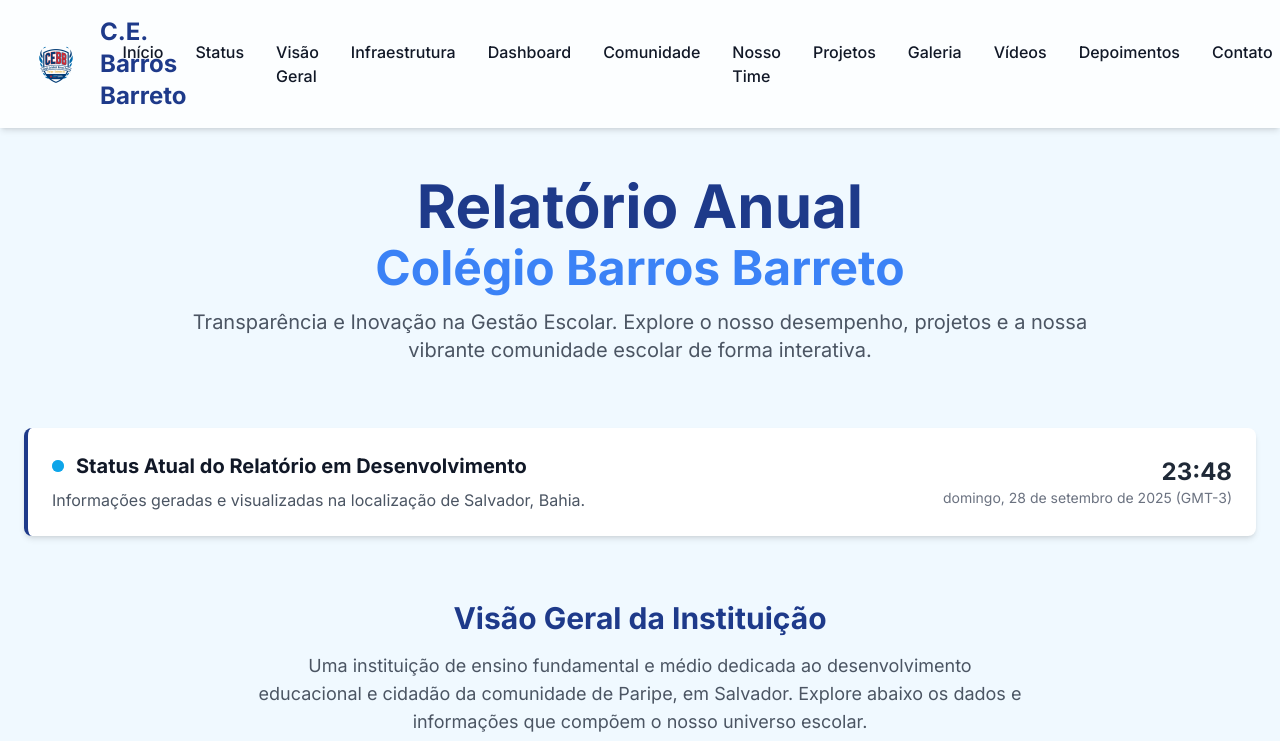
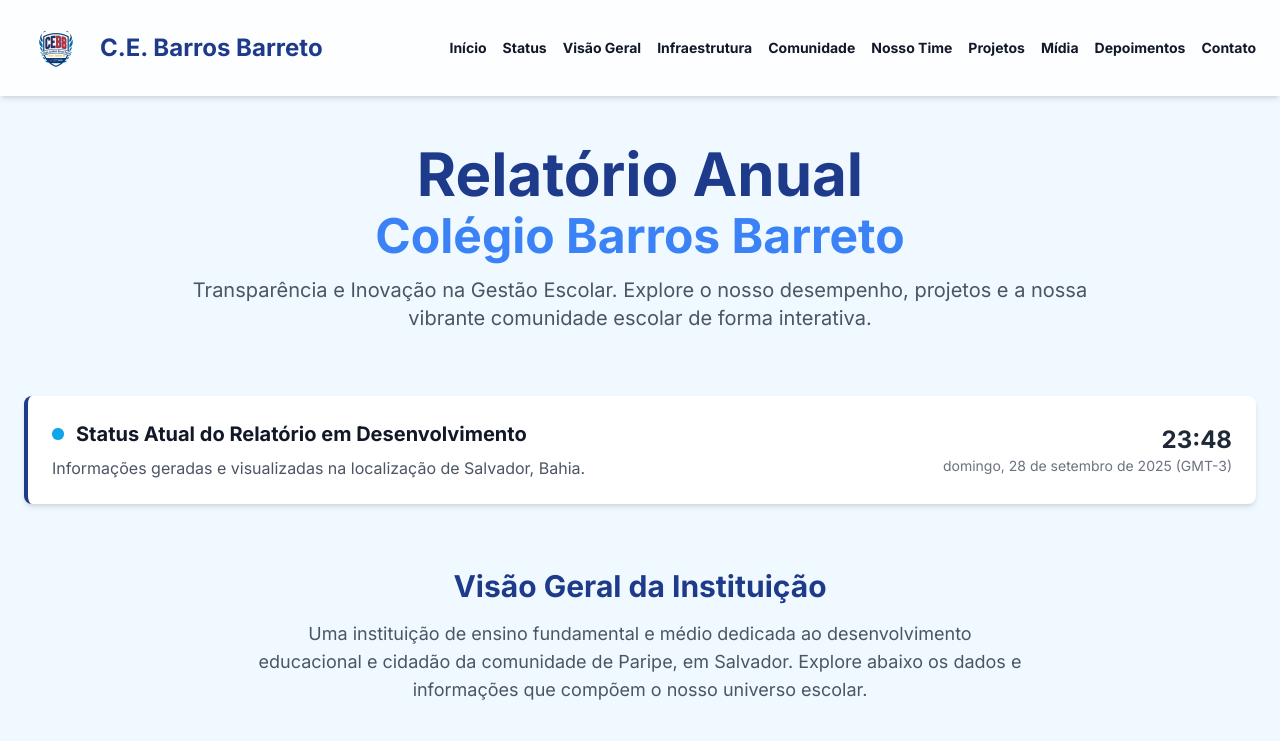
Before and after one commit to wilderpaz/cebb, a plain HTML site: page index.html in a window 1280 px wide. Shown: the top 741 px of the page. Drawn offline with nearby package versions, Linux system fonts and the light colour scheme.

Commit message:
Update index.html

```diff
--- a/index.html
+++ b/index.html
@@ -174,30 +174,29 @@
                 <img src="img/logoprovcebb_SF.png" alt="Logomarca do Colégio Estadual Barros Barreto" class="h-16 w-16 mr-3">
                 <span class="text-xl md:text-2xl font-bold text-[#1E3A8A]">C.E. Barros Barreto</span>
             </a>
-            <div class="hidden md:flex space-x-8">
-                <a href="#hero" class="nav-link font-medium">Início</a>
-                <a href="#status" class="nav-link font-medium">Status</a>
-                <a href="#overview" class="nav-link font-medium">Visão Geral</a>
-                <a href="#infra" class="nav-link font-medium">Infraestrutura</a>
-                <a href="dashboard.html" class="nav-link font-medium">Dashboard</a>
-                <a href="#community" class="nav-link font-medium">Comunidade</a>
-                <a href="#team" class="nav-link font-medium">Nosso Time</a>
-                <a href="#projects" class="nav-link font-medium">Projetos</a>
-                <a href="#gallery" class="nav-link font-medium">Galeria</a>
-                <a href="#videos" class="nav-link font-medium">Vídeos</a>
-                <a href="#testimonials" class="nav-link font-medium">Depoimentos</a>
-                <a href="#contact" class="nav-link font-medium">Contato</a>
+            <!-- MENU PRINCIPAL: Otimizado para telas maiores -->
+            <div class="hidden md:flex space-x-4 items-center">
+                <a href="#hero" class="nav-link text-sm font-semibold">Início</a>
+                <a href="#status" class="nav-link text-sm font-semibold">Status</a>
+                <a href="#overview" class="nav-link text-sm font-semibold">Visão Geral</a>
+                <a href="#infra" class="nav-link text-sm font-semibold">Infraestrutura</a>
+                <a href="#community" class="nav-link text-sm font-semibold">Comunidade</a>
+                <a href="#team" class="nav-link text-sm font-semibold">Nosso Time</a>
+                <a href="#projects" class="nav-link text-sm font-semibold">Projetos</a>
+                <a href="#gallery" class="nav-link text-sm font-semibold">Mídia</a> <!-- Agrupado Galeria e Vídeos -->
+                <a href="#testimonials" class="nav-link text-sm font-semibold">Depoimentos</a>
+                <a href="#contact" class="nav-link text-sm font-semibold">Contato</a>
             </div>
             <button id="mobile-menu-button" class="md:hidden p-2 rounded-md focus:outline-none focus:ring-2 focus:ring-gray-500">
                 <span class="text-2xl">☰</span>
             </button>
         </nav>
+        <!-- MENU MOBILE -->
         <div id="mobile-menu" class="hidden md:hidden bg-white">
             <a href="#hero" class="block text-center py-2 px-4 text-sm hover:bg-gray-100">Início</a>
             <a href="#status" class="block text-center py-2 px-4 text-sm hover:bg-gray-100">Status</a>
             <a href="#overview" class="block text-center py-2 px-4 text-sm hover:bg-gray-100">Visão Geral</a>
             <a href="#infra" class="block text-center py-2 px-4 text-sm hover:bg-gray-100">Infraestrutura</a>
-            <a href="dashboard.html" class="block text-center py-2 px-4 text-sm hover:bg-gray-100">Dashboard</a>
             <a href="#community" class="block text-center py-2 px-4 text-sm hover:bg-gray-100">Comunidade</a>
             <a href="#team" class="block text-center py-2 px-4 text-sm hover:bg-gray-100">Nosso Time</a>
             <a href="#projects" class="block text-center py-2 px-4 text-sm hover:bg-gray-100">Projetos</a>
@@ -246,7 +245,7 @@
                 Uma instituição de ensino fundamental e médio dedicada ao desenvolvimento educacional e cidadão da comunidade de Paripe, em Salvador. Explore abaixo os dados e informações que compõem o nosso universo escolar.
             </p>
 
-            <!-- Nova seção de linha do tempo -->
+            <!-- Linha do tempo - História -->
             <div id="history" class="mb-16 scroll-mt-24">
                 <h3 class="text-2xl font-bold text-center mb-6 text-[#1E3A8A]">Nossa História em Dados</h3>
                 <div class="timeline">
@@ -697,7 +696,8 @@
                 const message = document.getElementById('message').value;
 
                 // Constrói o link mailto
-                const mailtoLink = `mailto:cebarrosbarreto@gmail.com?subject=Mensagem de ${name}&body=${encodeURIComponent(message)}%0A%0A%0A---%0A${encodeURIComponent('Email: ' + email)}`;
+                // Troque 'cebarrosbarreto@gmail.com' pelo seu e-mail de contato real
+                const mailtoLink = `mailto:contato@colegiobarrosbarreto.com?subject=Mensagem de ${name}&body=${encodeURIComponent(message)}%0A%0A%0A---%0A${encodeURIComponent('Email: ' + email)}`;
 
                 // Abre o cliente de e-mail do usuário
                 window.location.href = mailtoLink;
```
